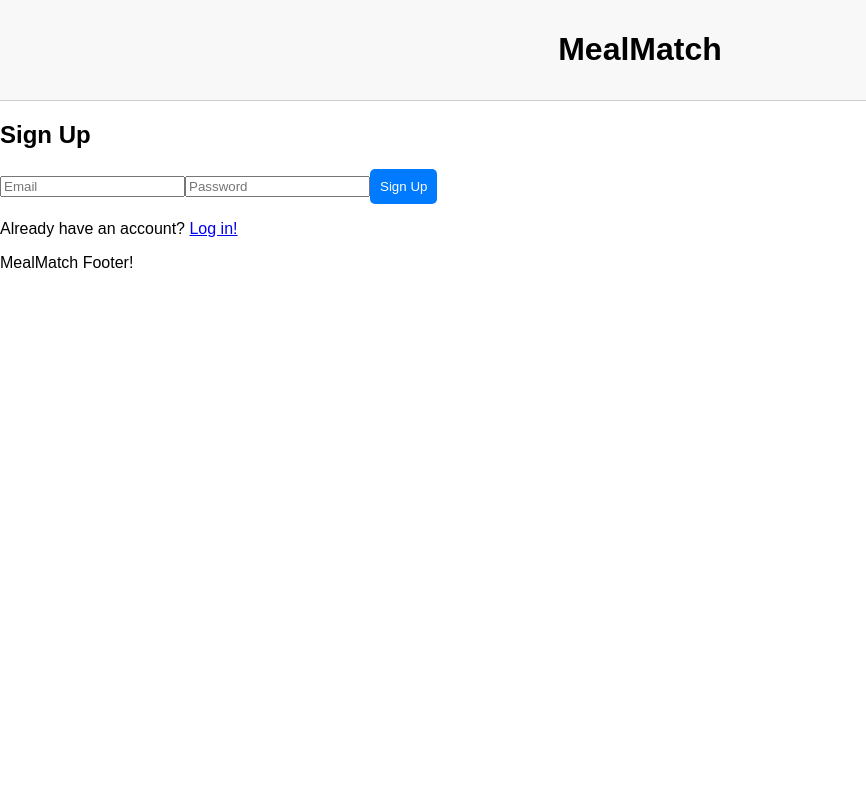
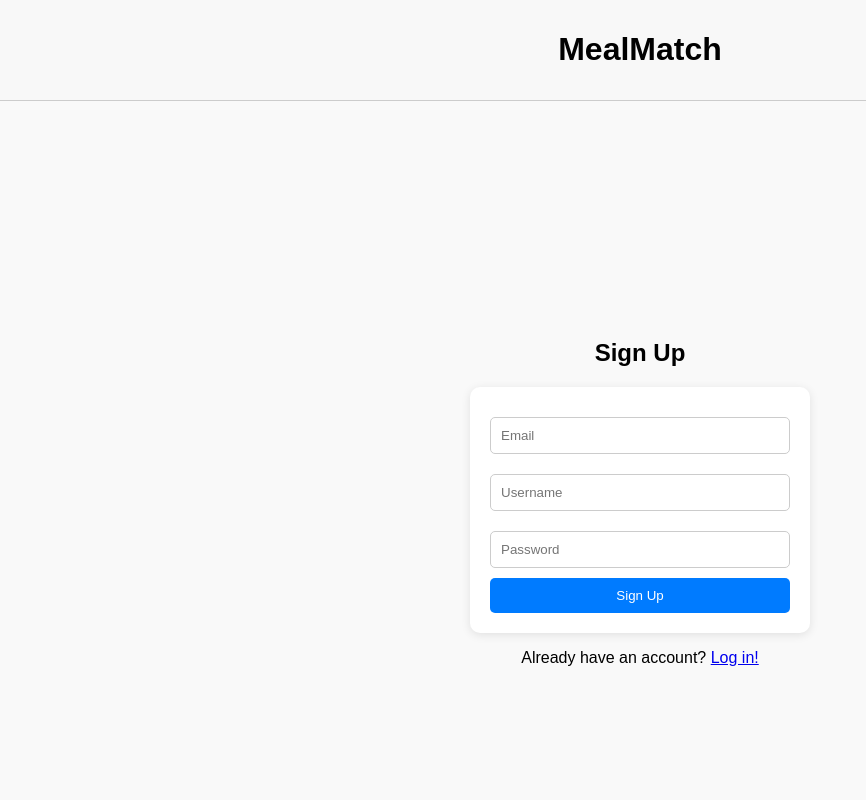
Before and after one commit to jocephuss/MealMatch, a React (Vite) app in the folder client/: page /signup in a window 1280 px wide. Shown: the top 800 px of the page, without its empty margins (0-866 px from the left). Built offline with nearby package versions, Linux system fonts and the light colour scheme.

Commit message:
Messed with CSS for signup

```diff
--- a/client/src/components/Signup/index.jsx
+++ b/client/src/components/Signup/index.jsx
@@ -3,10 +3,11 @@ import React, { useState } from "react";
 const Signup = () => {
   const [email, setEmail] = useState("");
   const [password, setPassword] = useState("");
+  const [username, setUsername] = useState("");
 
   const handleSubmit = (e) => {
     e.preventDefault();
-    console.log("Signing up with:", { email, password });
+    console.log("Signing up with:", { email, password, username });
   };
 
   return (
@@ -16,13 +17,23 @@ const Signup = () => {
         <input
           type="email"
           placeholder="Email"
+          pattern="[a-z0-9._%+-]+@[a-z0-9.-]+\.[a-z]{2,}$"
           value={email}
           onChange={(e) => setEmail(e.target.value)}
           required
         />
         <input
+          type="username"
+          placeholder="Username"
+          pattern="^[a-zA-Z0-9]{6,}$"
+          value={username}
+          onChange={(e) => setUsername(e.target.value)}
+          required
+        />
+        <input
           type="password"
           placeholder="Password"
+          pattern="[a-zA-Z0-9]{8,}$"
           value={password}
           onChange={(e) => setPassword(e.target.value)}
           required
--- a/client/src/index.css
+++ b/client/src/index.css
@@ -2,7 +2,7 @@ body {
   font-family: Arial, sans-serif;
   margin: 0;
 }
-
+/* header/nav below */
 header {
   background-color: #f8f8f8;
   padding: 10px 20px;
@@ -19,7 +19,7 @@ nav ul li {
   display: inline;
   margin: 0 15px;
 }
-
+/* login/signup below */
 .login-container {
   display: flex;
   flex-direction: column;
@@ -46,6 +46,32 @@ nav ul li {
   border-radius: 5px;
 }
 
+.signup-container {
+  display: flex;
+  flex-direction: column;
+  align-items: center;
+  justify-content: center;
+  height: 100vh;
+  background-color: #f9f9f9;
+}
+
+.signup-form {
+  display: flex;
+  flex-direction: column;
+  width: 300px;
+  background: white;
+  padding: 20px;
+  border-radius: 10px;
+  box-shadow: 0 2px 10px rgba(0, 0, 0, 0.1);
+}
+
+.signup-form input {
+  margin: 10px 0;
+  padding: 10px;
+  border: 1px solid #ccc;
+  border-radius: 5px;
+}
+
 button {
   padding: 10px;
   background-color: #007bff;
@@ -62,23 +88,3 @@ button:hover {
 .signup-link {
   margin-top: 10px;
 }
-
-.discover-page {
-  padding: 20px;
-}
-
-.recipe-list,
-.friends-recipes {
-  display: flex;
-  flex-wrap: wrap;
-}
-
-.recipe-card,
-.friend-recipe-card {
-  border: 1px solid #ccc;
-  border-radius: 5px;
-  padding: 10px;
-  margin: 10px;
-  flex: 1;
-  min-width: 100px;
-}
```
